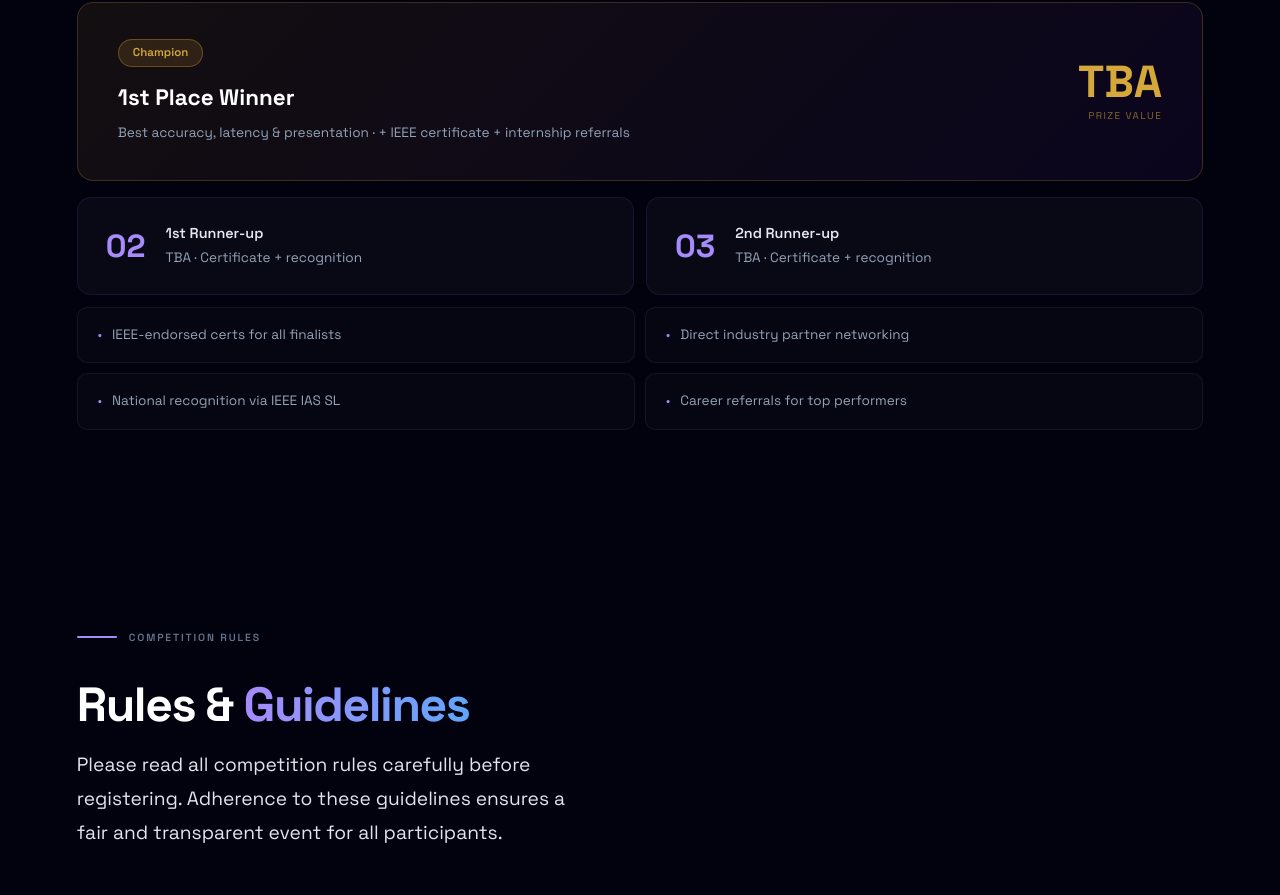
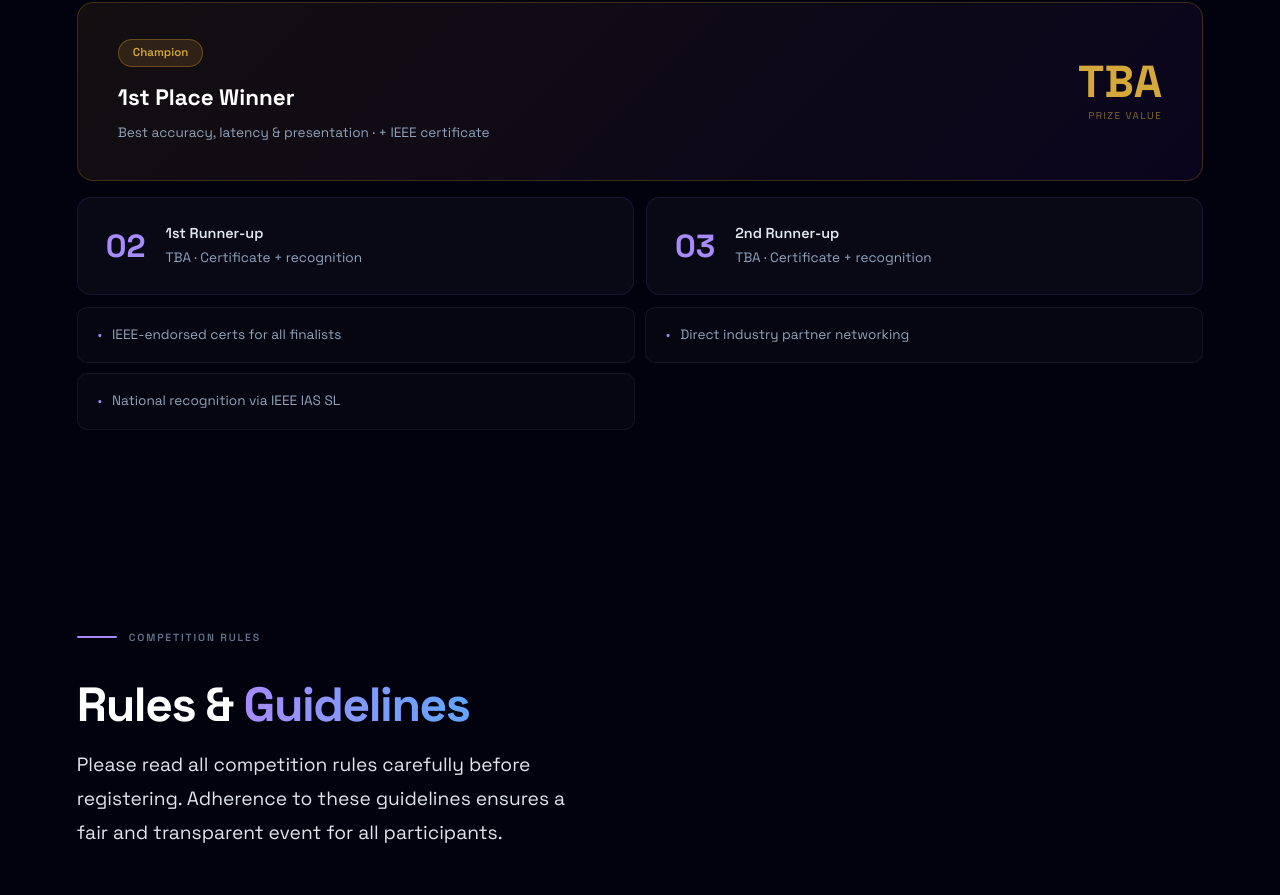
Before and after one commit to renulucshmi/octwave-3.0-prod, a React (Vite) app: page / in a window 1280 px wide. Shown: the part 3820-4715 px from the top of the page. Built offline with nearby package versions, Linux system fonts and the light colour scheme.

Commit message:
Update Prizes.jsx

```diff
--- a/src/pages/Prizes.jsx
+++ b/src/pages/Prizes.jsx
@@ -2,7 +2,7 @@ import React from "react";
 
 const perks = [
     { left: "IEEE-endorsed certs for all finalists", right: "Direct industry partner networking" },
-    { left: "National recognition via IEEE IAS SL", right: "Career referrals for top performers" },
+    { left: "National recognition via IEEE IAS SL" },
 ];
 
 export default function Prizes() {
@@ -22,7 +22,7 @@ export default function Prizes() {
                     <span className="prize-badge">Champion</span>
                     <h3 className="prize-champion-title max-md:text-xl">1st Place Winner</h3>
                     <p className="prize-champion-desc">
-                        Best accuracy, latency &amp; presentation · + IEEE certificate + internship referrals
+                        Best accuracy, latency &amp; presentation · + IEEE certificate
                     </p>
                 </div>
                 <div className="prize-champion-right max-md:self-start">
@@ -54,7 +54,9 @@ export default function Prizes() {
                 {perks.map((row, i) => (
                     <React.Fragment key={i}>
                         <div className="prize-perk max-md:p-4 max-md:text-xs">{row.left}</div>
-                        <div className="prize-perk max-md:p-4 max-md:text-xs">{row.right}</div>
+                        {row.right && (
+                            <div className="prize-perk max-md:p-4 max-md:text-xs">{row.right}</div>
+                        )}
                     </React.Fragment>
                 ))}
             </div>
```
